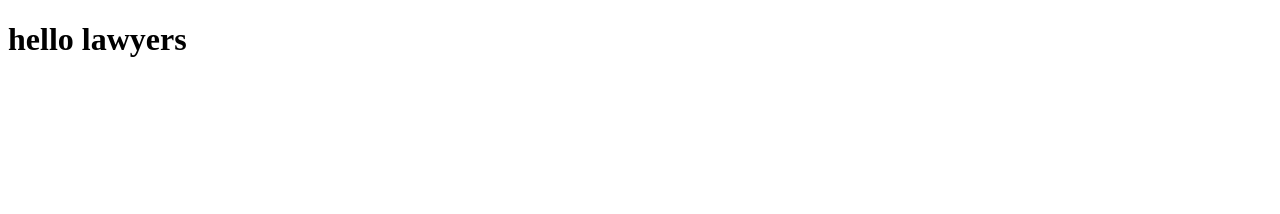
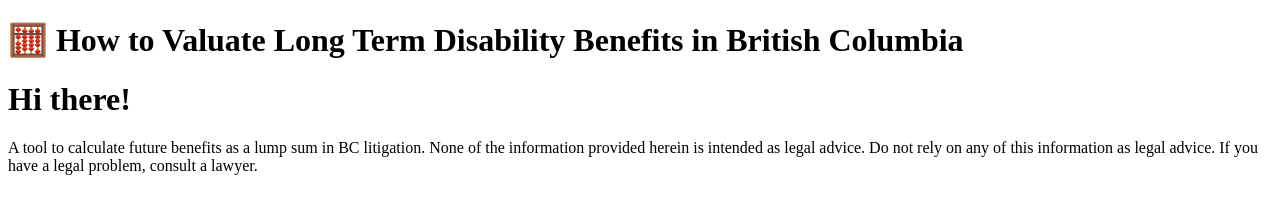
Before and after one commit to mneck/discount-rate-calculator, a plain HTML site: page index.html in a window 1280 px wide. Drawn offline with Linux system fonts and the light colour scheme.

Commit message:
Edits to README, adding header/footer + edits

```diff
--- a/index.html
+++ b/index.html
@@ -4,9 +4,20 @@
     <meta charset="UTF-8" />
     <meta http-equiv="X-UA-Compatible" content="IE=edge" />
     <meta name="viewport" content="width=device-width, initial-scale=1.0" />
-    <title>Document</title>
+    <title>Calculating LTD Benefits</title>
   </head>
+  <header>
+    <h1>🧮 How to Valuate Long Term Disability Benefits in British Columbia</h1>
+  </header>
   <body>
-    <h1>hello lawyers</h1>
+    <h1>Hi there!</h1>
+    <p>
+      A tool to calculate future benefits as a lump sum in BC litigation. None
+      of the information provided herein is intended as legal advice. Do not
+      rely on any of this information as legal advice. If you have a legal
+      problem, consult a lawyer.
+    </p>
+    <footer></footer>
+    <script src="calculator.js"></script>
   </body>
 </html>
```
Also changed, not shown: README.md.
